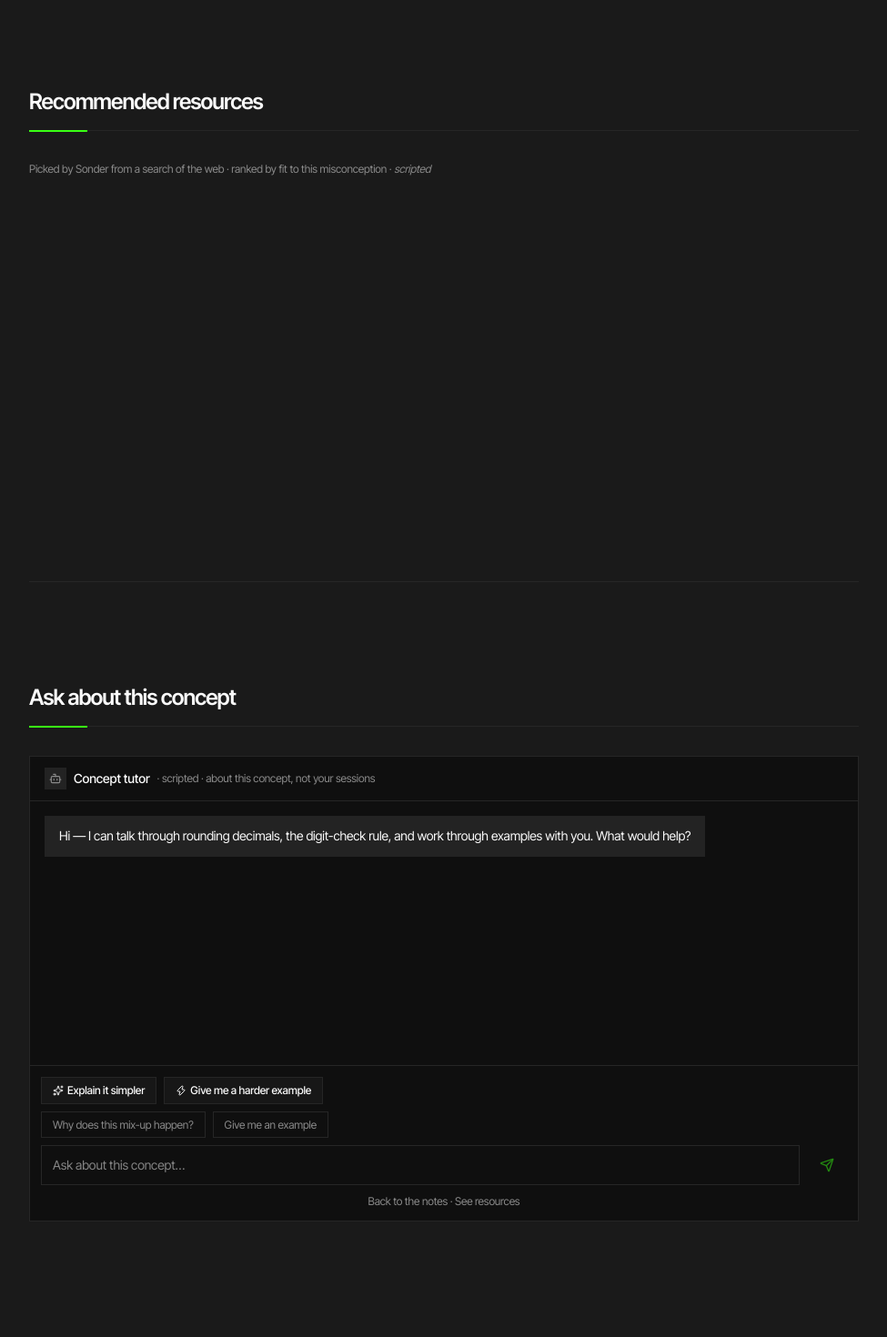
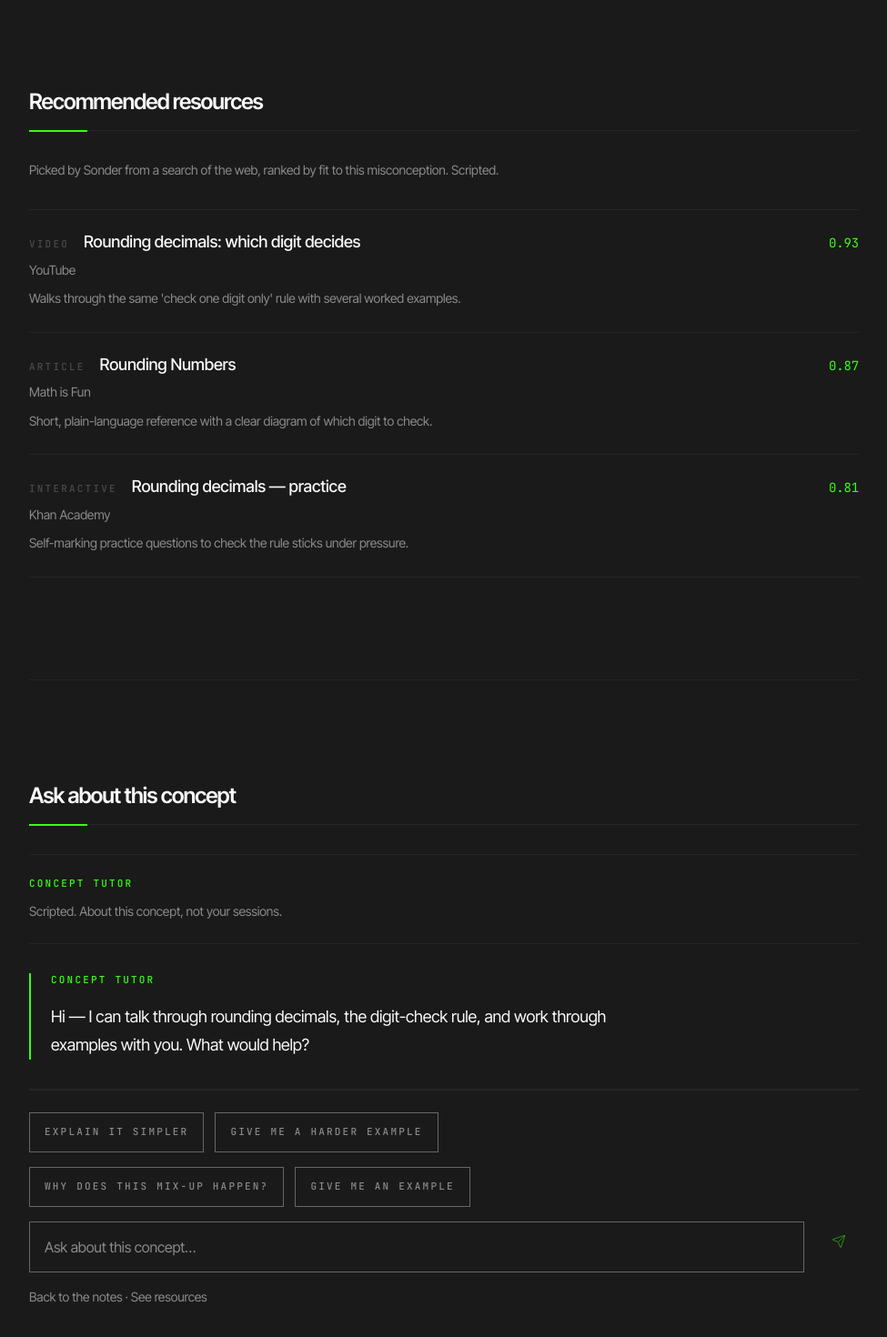
Before and after one commit to AhmedLaiq34/Sonder-UI, a Next.js app: page /student/learn/mathematics/M4 in a window 1280 px wide. Shown: the part 1489-2959 px from the top of the page at 91% size, without its empty margins (272-1247 px from the left). Built offline with nearby package versions, Linux system fonts and the light colour scheme.

Commit message:
Keep learn chat and resources on the same type language.

```diff
--- a/components/learn/ConceptChat.tsx
+++ b/components/learn/ConceptChat.tsx
@@ -1,9 +1,11 @@
 "use client";
 
 import { useEffect, useRef, useState } from "react";
-import { Bot, Send, Sparkles, Zap } from "lucide-react";
+import { Send } from "lucide-react";
 import { cn } from "@/lib/utils";
 import { Button } from "@/components/ui/button";
+import { Label } from "@/components/type";
+import { MetaList } from "@/components/layout";
 import type { ChatEntry, LearnConceptChat, WorkedExample } from "@/fixtures/learn/types";
 
 type Msg = {
@@ -82,44 +84,61 @@ export function ConceptChat({ chat }: { chat: LearnConceptChat }) {
   );
 
   return (
-    <div id="chat" className="flex h-[32rem] w-full flex-col rounded-xl border border-border bg-card">
-      <div className="flex items-center gap-2 border-b border-border px-4 py-3 text-sm">
-        <span className="grid size-6 place-items-center rounded-md bg-muted">
-          <Bot className="size-3.5 text-muted-foreground" />
-        </span>
-        <span className="font-medium">Concept tutor</span>
-        <span className="text-xs text-muted-foreground">· scripted · about this concept, not your sessions</span>
+    <div className="flex min-h-[32rem] w-full flex-col border-t border-border">
+      <div className="border-b border-border py-6">
+        <Label tone="accent">Concept tutor</Label>
+        <p className="mt-3 text-sm text-muted-foreground">
+          Scripted. About this concept, not your sessions.
+        </p>
       </div>
 
-      <div className="app-scroll flex-1 space-y-4 overflow-y-auto px-4 py-4">
+      <div className="app-scroll flex-1 overflow-y-auto">
         {messages.map((m) => (
-          <div key={m.id} className={cn("flex", m.from === "user" ? "justify-end" : "justify-start")}>
           <div
+            key={m.id}
             className={cn(
-                "max-w-[85%] rounded-2xl px-4 py-2.5 text-sm leading-relaxed",
-                m.from === "user" ? "bg-foreground text-background" : "bg-muted text-foreground",
+              "border-b border-border py-8",
+              m.from === "assistant" && "relative pl-6",
             )}
           >
-              <p>{m.text}</p>
+            {m.from === "assistant" ? (
+              <span aria-hidden className="absolute inset-y-8 left-0 w-0.5 bg-accent" />
+            ) : null}
+            <Label tone={m.from === "assistant" ? "accent" : "muted"}>
+              {m.from === "assistant" ? "Concept tutor" : "You"}
+            </Label>
+            <p
+              className={cn(
+                "mt-4 max-w-2xl leading-relaxed",
+                m.from === "assistant"
+                  ? "text-lg text-foreground"
+                  : "text-base text-muted-foreground",
+              )}
+            >
+              {m.text}
+            </p>
 
             {m.example ? (
-                <div className="mt-2.5 space-y-1 rounded-lg bg-background/60 p-2.5 text-xs">
-                  <p><span className="font-medium">Prompt: </span>{m.example.prompt}</p>
-                  <p><span className="font-medium text-warn-foreground dark:text-warn">The slip: </span>{m.example.wrongMove}</p>
-                  <p><span className="font-medium text-ok">The fix: </span>{m.example.rightMove}</p>
-                  <p><span className="font-medium">Answer: </span>{m.example.answer}</p>
-                </div>
+              <MetaList
+                className="mt-6"
+                items={[
+                  { label: "Prompt", value: m.example.prompt },
+                  { label: "The slip", value: m.example.wrongMove },
+                  { label: "The fix", value: m.example.rightMove },
+                  { label: "Answer", value: m.example.answer },
+                ]}
+              />
             ) : null}
 
             {m.followups?.length ? (
-                <div className="mt-2.5 flex flex-wrap gap-1.5">
+              <div className="mt-6 flex flex-wrap gap-3">
                 {m.followups.map((f) => (
                   <button
                     key={f.id}
                     type="button"
                     disabled={pending}
                     onClick={() => ask(f.question, f.id)}
-                      className="rounded-full border border-border/60 bg-background/60 px-2.5 py-1 text-xs transition-colors hover:border-foreground/40 disabled:opacity-50"
+                    className="label min-h-11 shrink-0 whitespace-nowrap border border-border-strong px-4 text-muted-foreground transition-colors duration-150 hover:border-accent hover:text-foreground disabled:opacity-50"
                   >
                     Next: {f.label}
                   </button>
@@ -127,50 +146,49 @@ export function ConceptChat({ chat }: { chat: LearnConceptChat }) {
               </div>
             ) : null}
           </div>
-          </div>
         ))}
 
         {pending ? (
-          <div className="flex justify-start">
-            <div className="flex gap-1 rounded-2xl bg-muted px-4 py-3">
-              <Dot /> <Dot delay="150ms" /> <Dot delay="300ms" />
+          <div className="relative border-b border-border py-8 pl-6" role="status">
+            <span aria-hidden className="absolute inset-y-8 left-0 w-0.5 bg-accent" />
+            <Label tone="accent">Concept tutor</Label>
+            <div className="mt-4 w-24">
+              <div className="rule-sweep" aria-hidden />
             </div>
           </div>
         ) : null}
         <div ref={endRef} />
       </div>
 
-      <div className="border-t border-border p-3">
-        <div className="mb-2 flex flex-wrap gap-2">
+      <div className="border-t border-border py-6">
+        <div className="mb-4 flex flex-wrap gap-3">
           <button
             type="button"
             disabled={pending}
             onClick={() => ask("Explain it simpler", "simpler")}
-            className="inline-flex items-center gap-1 rounded-full border border-border bg-muted/40 px-3 py-1 text-xs font-medium transition-colors hover:border-foreground/40 disabled:opacity-50"
+            className="label min-h-11 shrink-0 whitespace-nowrap border border-border-strong px-4 text-muted-foreground transition-colors duration-150 hover:border-accent hover:text-foreground disabled:opacity-50"
           >
-            <Sparkles className="size-3" aria-hidden />
             Explain it simpler
           </button>
           <button
             type="button"
             disabled={pending}
             onClick={() => ask("Give me a harder example", "harder")}
-            className="inline-flex items-center gap-1 rounded-full border border-border bg-muted/40 px-3 py-1 text-xs font-medium transition-colors hover:border-foreground/40 disabled:opacity-50"
+            className="label min-h-11 shrink-0 whitespace-nowrap border border-border-strong px-4 text-muted-foreground transition-colors duration-150 hover:border-accent hover:text-foreground disabled:opacity-50"
           >
-            <Zap className="size-3" aria-hidden />
             Give me a harder example
           </button>
         </div>
 
         {openPrompts.length ? (
-          <div className="mb-2 flex flex-wrap gap-2">
+          <div className="mb-4 flex flex-wrap gap-3">
             {openPrompts.map((e) => (
               <button
                 key={e.id}
                 type="button"
                 disabled={pending}
                 onClick={() => ask(e.question, e.id)}
-                className="rounded-full border border-border px-3 py-1 text-xs text-muted-foreground transition-colors hover:border-foreground/40 hover:text-foreground disabled:opacity-50"
+                className="label min-h-11 shrink-0 whitespace-nowrap border border-border-strong px-4 text-muted-foreground transition-colors duration-150 hover:border-accent hover:text-foreground disabled:opacity-50"
               >
                 {e.label}
               </button>
@@ -179,7 +197,7 @@ export function ConceptChat({ chat }: { chat: LearnConceptChat }) {
         ) : null}
 
         <form
-          className="flex gap-2"
+          className="flex items-stretch gap-4"
           onSubmit={(e) => {
             e.preventDefault();
             ask(input);
@@ -189,14 +207,14 @@ export function ConceptChat({ chat }: { chat: LearnConceptChat }) {
             value={input}
             onChange={(e) => setInput(e.target.value)}
             placeholder="Ask about this concept…"
-            className="flex-1 rounded-lg border border-border bg-card px-3 py-2 text-sm outline-none focus-visible:border-ring focus-visible:ring-2 focus-visible:ring-ring/40"
+            className="h-12 flex-1 border border-border-strong bg-input px-4 text-base text-foreground placeholder:text-muted-foreground outline-none focus:border-accent disabled:opacity-50 md:h-14"
           />
-          <Button type="submit" size="icon" disabled={pending || !input.trim()}>
-            <Send className="size-4" />
+          <Button type="submit" size="icon" disabled={pending || !input.trim()} aria-label="Send">
+            <Send className="size-4" strokeWidth={1.5} />
           </Button>
         </form>
 
-        <p className="mt-2 text-center text-xs text-muted-foreground">
+        <p className="mt-4 text-sm text-muted-foreground">
           <a href="#notes" className="underline-offset-2 hover:underline">Back to the notes</a>
           {" · "}
           <a href="#resources" className="underline-offset-2 hover:underline">See resources</a>
@@ -205,12 +223,3 @@ export function ConceptChat({ chat }: { chat: LearnConceptChat }) {
     </div>
   );
 }
-
-function Dot({ delay = "0ms" }: { delay?: string }) {
-  return (
-    <span
-      className="size-1.5 animate-bounce rounded-full bg-muted-foreground/60"
-      style={{ animationDelay: delay }}
-    />
-  );
-}
--- a/components/learn/ResourceFinder.tsx
+++ b/components/learn/ResourceFinder.tsx
@@ -1,23 +1,21 @@
 "use client";
 
 import { useEffect, useState } from "react";
-import { PlayCircle, FileText, MousePointerClick, Search } from "lucide-react";
 import type { LearnResource } from "@/fixtures/learn/types";
-import { Surface } from "@/components/app/primitives";
-import { cn } from "@/lib/utils";
+import { Label } from "@/components/type";
 
 const SEARCH_MS = 800;
 
-const KIND_ICON = {
-  video: PlayCircle,
-  article: FileText,
-  interactive: MousePointerClick,
+const KIND_LABEL = {
+  video: "Video",
+  article: "Article",
+  interactive: "Interactive",
 } as const;
 
 /**
- * Scripted "search the web, then rank results" (Feature 8b). No real search
- * runs — the query and every result are fixture data — but the sequence
- * (searching → ranked cards) sells the story honestly, labelled "scripted".
+ * Scripted "search the web, then rank results". No real search runs: the query
+ * and every result are fixture data. The sequence is honest because it is
+ * labelled scripted, per BLUEPRINT section 5.
  */
 export function ResourceFinder({
   query,
@@ -35,68 +33,58 @@ export function ResourceFinder({
 
   if (phase === "searching") {
     return (
-      <Surface className="flex items-center gap-2.5 p-4 text-sm text-muted-foreground">
-        <Search className="size-4 shrink-0 animate-pulse" aria-hidden />
-        Searching the web for &ldquo;{query}&rdquo;…
-        <span className="flex gap-1">
-          <Dot />
-          <Dot delay="150ms" />
-          <Dot delay="300ms" />
-        </span>
-      </Surface>
+      <div role="status" className="border-t border-border py-8">
+        <p className="text-base text-muted-foreground">
+          Searching the web for &ldquo;{query}&rdquo;
+        </p>
+        <div className="mt-6 w-40">
+          <div className="rule-sweep" aria-hidden />
+        </div>
+      </div>
     );
   }
 
   return (
     <div>
-      <p className="text-xs text-muted-foreground">
-        Picked by Sonder from a search of the web · ranked by fit to this
-        misconception · <span className="italic">scripted</span>
+      <p className="text-sm text-muted-foreground">
+        Picked by Sonder from a search of the web, ranked by fit to this
+        misconception. Scripted.
       </p>
-      <div className="mt-2.5 space-y-2.5">
-        {resources.map((r, i) => {
-          const Icon = KIND_ICON[r.kind];
-          return (
+
+      <div className="mt-8 border-t border-border">
+        {resources.map((r) => (
           <a
             key={r.url}
             href={r.url}
             target="_blank"
             rel="noopener noreferrer"
-              className={cn(
-                "group flex items-start gap-3 rounded-xl border border-border bg-card p-4 opacity-0 transition-all duration-500 ease-out",
-                "animate-in fade-in slide-in-from-bottom-1",
-                "hover:border-foreground/30",
-              )}
-              style={{ animationDelay: `${i * 120}ms`, animationFillMode: "forwards" }}
+            className="group flex items-baseline justify-between gap-8 border-b border-border py-6 transition-colors duration-150 hover:border-border-hover"
           >
-              <span className="flex size-9 shrink-0 items-center justify-center rounded-lg bg-muted">
-                <Icon className="size-4.5 text-foreground" aria-hidden />
-              </span>
-              <span className="min-w-0 flex-1">
-                <span className="flex items-center gap-2">
-                  <span className="min-w-0 truncate text-sm font-semibold">{r.title}</span>
-                  <span className="nums shrink-0 rounded bg-ok/10 px-1.5 py-0.5 text-[11px] font-medium text-ok">
-                    {r.relevance.toFixed(2)}
+            <span className="min-w-0">
+              <span className="flex items-baseline gap-4">
+                <Label tone="faint" as="span">
+                  {KIND_LABEL[r.kind]}
+                </Label>
+                <span className="relative min-w-0 text-lg font-medium leading-snug">
+                  {r.title}
+                  <span
+                    aria-hidden
+                    className="absolute inset-x-0 -bottom-1 h-px origin-left scale-x-0 bg-accent transition-transform duration-150 ease-[var(--ease)] group-hover:scale-x-100"
+                  />
                 </span>
               </span>
-                <span className="block text-xs text-muted-foreground">{r.source}</span>
-                <span className="mt-1 block text-xs leading-relaxed text-foreground/75">
+              <span className="mt-2 block text-sm text-muted-foreground">{r.source}</span>
+              <span className="mt-2 block max-w-2xl text-sm leading-relaxed text-muted-foreground">
                 {r.rationale}
               </span>
             </span>
+            <span className="nums shrink-0 font-mono text-sm text-accent">
+              {r.relevance.toFixed(2)}
+              <span className="sr-only"> relevance score</span>
+            </span>
           </a>
-          );
-        })}
+        ))}
       </div>
     </div>
   );
 }
-
-function Dot({ delay = "0ms" }: { delay?: string }) {
-  return (
-    <span
-      className="size-1.5 animate-bounce rounded-full bg-muted-foreground/60"
-      style={{ animationDelay: delay }}
-    />
-  );
-}
```
Lines whose indentation alone changed are shown as unchanged.
